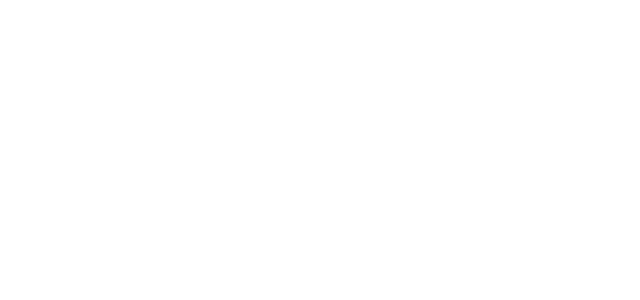
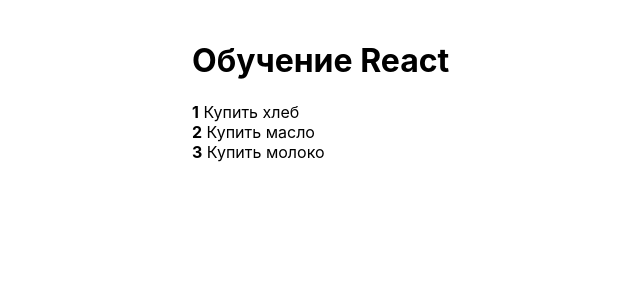
Before and after one commit to VanSalivan/frontend-learn, a React (Create React App) app in the folder vladilen-minin/: page / in a window 1280 px wide. Shown: the top 300 px of the page, without its empty margins (148-788 px from the left). Built offline with nearby package versions, Linux system fonts and the light colour scheme.

Commit message:
Before PropsType

```diff
--- a/vladilen-minin/src/App.css
+++ /dev/null
@@ -1,38 +0,0 @@
-.App {
-  text-align: center;
-}
-
-.App-logo {
-  height: 40vmin;
-  pointer-events: none;
-}
-
-@media (prefers-reduced-motion: no-preference) {
-  .App-logo {
-    animation: App-logo-spin infinite 20s linear;
-  }
-}
-
-.App-header {
-  background-color: #282c34;
-  min-height: 100vh;
-  display: flex;
-  flex-direction: column;
-  align-items: center;
-  justify-content: center;
-  font-size: calc(10px + 2vmin);
-  color: white;
-}
-
-.App-link {
-  color: #61dafb;
-}
-
-@keyframes App-logo-spin {
-  from {
-    transform: rotate(0deg);
-  }
-  to {
-    transform: rotate(360deg);
-  }
-}
--- a/vladilen-minin/src/App.js
+++ b/vladilen-minin/src/App.js
@@ -1,7 +1,17 @@
-import './App.css';
+import TodoList from './Todo/TodoList';
 
 export default function App() {
+
+  const todos = [
+    { id: 1, complete: false, title: 'Купить хлеб' },
+    { id: 2, complete: false, title: 'Купить масло' },
+    { id: 3, complete: false, title: 'Купить молоко' }
+  ]
+
   return (
-    <div className="App"></div>
+    <div className="wrapper">
+      <h1>Обучение React</h1>
+      <TodoList todos={todos} />
+    </div>
   );
 }
--- /dev/null
+++ b/vladilen-minin/src/Todo/TodoItem.js
@@ -0,0 +1,5 @@
+import React from "react";
+
+export default function TodoItem({ todo, index }) {
+    return <li><strong>{index + 1}</strong> {todo.title}</li>
+}
--- /dev/null
+++ b/vladilen-minin/src/Todo/TodoList.js
@@ -0,0 +1,19 @@
+import React from 'react';
+import TodoItem from './TodoItem'
+
+// инлайн стилизация
+const style = {
+    ul: {
+        listStyle: "none",
+        padding: 0,
+        margin: 0,
+    }
+}
+
+export default function TodoList(props) {
+    return <ul style={style.ul}>
+        {props.todos.map((todo, index) => {
+            return <TodoItem todo={todo} key={todo.id} index={index} />
+        })}
+    </ul>
+}
--- a/vladilen-minin/src/index.css
+++ b/vladilen-minin/src/index.css
@@ -7,7 +7,8 @@
   -moz-osx-font-smoothing: grayscale;
 }
 
-code {
-  font-family: source-code-pro, Menlo, Monaco, Consolas, 'Courier New',
-    monospace;
+.wrapper {
+  margin: 0 auto;
+  padding: 20px;
+  width: 600px;
 }
```
